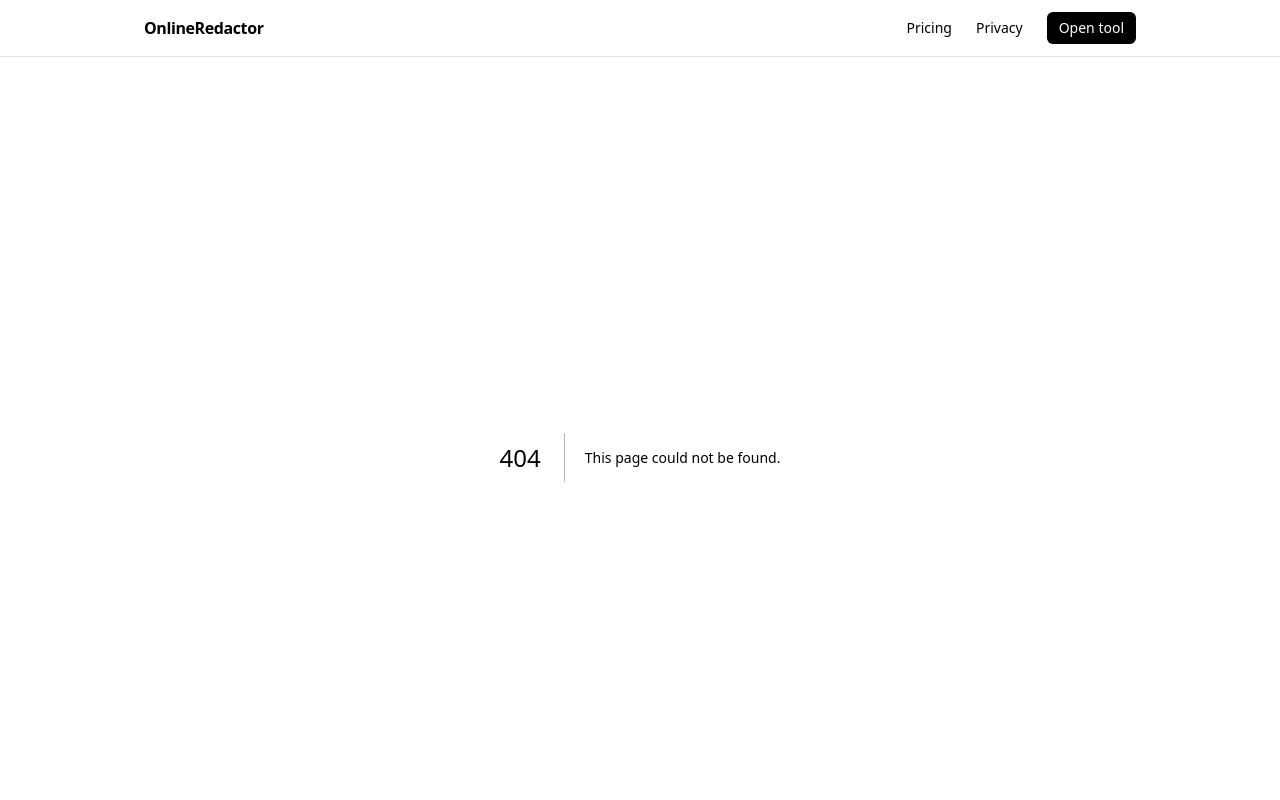
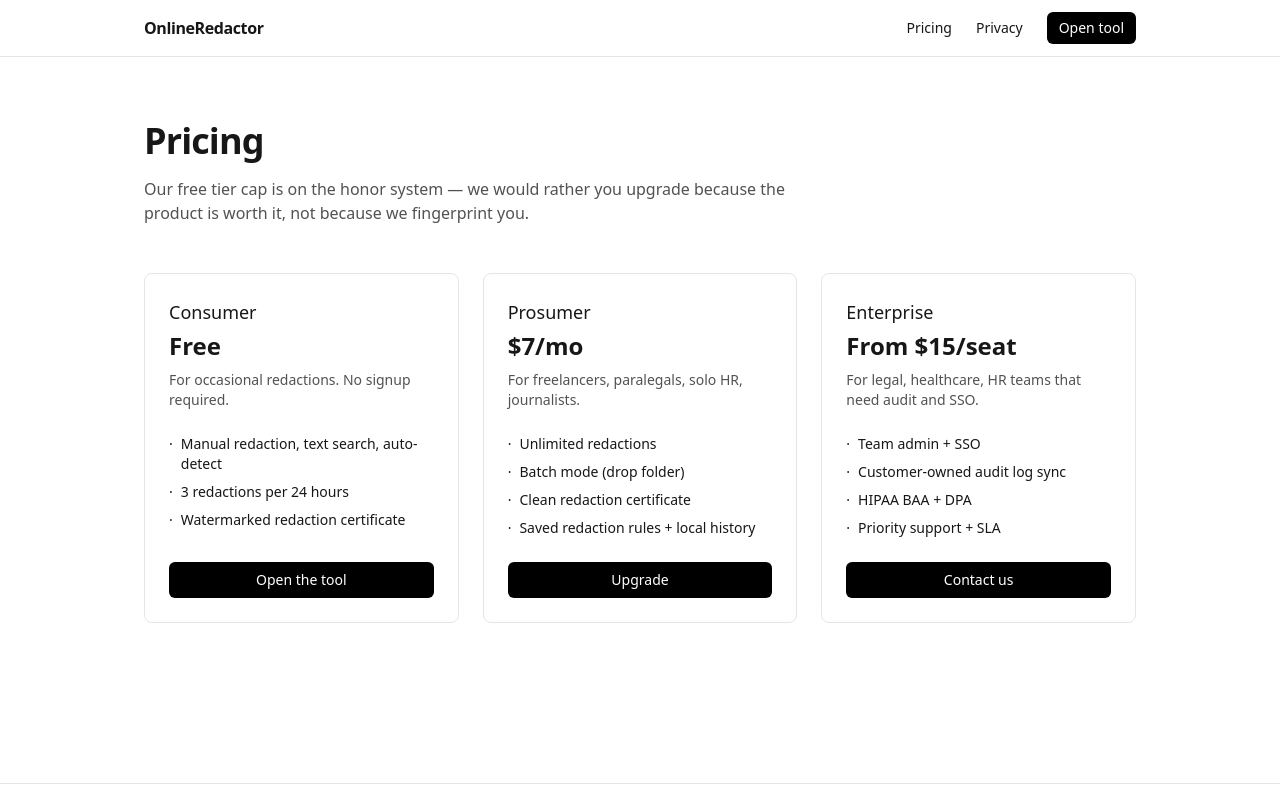
Before and after one commit to CtrlAltMike/onlineredactor, a Next.js app: page /pricing in a window 1280 px wide. Before the commit this address had no page. Shown: the top 800 px of the page. Built offline with nearby package versions, Linux system fonts and the light colour scheme.

Commit message:
feat: add pricing page with three-tier table

```diff
--- /dev/null
+++ b/app/pricing/page.tsx
@@ -0,0 +1,89 @@
+import Link from 'next/link';
+
+type Tier = {
+  name: string;
+  price: string;
+  blurb: string;
+  features: string[];
+  cta: { label: string; href: string };
+};
+
+const tiers: Tier[] = [
+  {
+    name: 'Consumer',
+    price: 'Free',
+    blurb: 'For occasional redactions. No signup required.',
+    features: [
+      'Manual redaction, text search, auto-detect',
+      '3 redactions per 24 hours',
+      'Watermarked redaction certificate',
+    ],
+    cta: { label: 'Open the tool', href: '/app' },
+  },
+  {
+    name: 'Prosumer',
+    price: '$7/mo',
+    blurb: 'For freelancers, paralegals, solo HR, journalists.',
+    features: [
+      'Unlimited redactions',
+      'Batch mode (drop folder)',
+      'Clean redaction certificate',
+      'Saved redaction rules + local history',
+    ],
+    cta: { label: 'Upgrade', href: '/upgrade' },
+  },
+  {
+    name: 'Enterprise',
+    price: 'From $15/seat',
+    blurb: 'For legal, healthcare, HR teams that need audit and SSO.',
+    features: [
+      'Team admin + SSO',
+      'Customer-owned audit log sync',
+      'HIPAA BAA + DPA',
+      'Priority support + SLA',
+    ],
+    cta: { label: 'Contact us', href: 'mailto:sales@onlineredactor.com' },
+  },
+];
+
+export default function PricingPage() {
+  return (
+    <main className="max-w-5xl mx-auto px-4 pt-16 pb-24">
+      <header className="max-w-2xl">
+        <h1 className="text-4xl font-semibold tracking-tight">Pricing</h1>
+        <p className="mt-4 text-neutral-600">
+          Our free tier cap is on the honor system — we would rather you
+          upgrade because the product is worth it, not because we fingerprint
+          you.
+        </p>
+      </header>
+
+      <section className="mt-12 grid md:grid-cols-3 gap-6">
+        {tiers.map((t) => (
+          <div
+            key={t.name}
+            className="rounded-lg border border-neutral-200 p-6 flex flex-col"
+          >
+            <h2 className="text-lg font-medium">{t.name}</h2>
+            <p className="mt-1 text-2xl font-semibold">{t.price}</p>
+            <p className="mt-2 text-sm text-neutral-600">{t.blurb}</p>
+            <ul className="mt-6 space-y-2 text-sm flex-1">
+              {t.features.map((f) => (
+                <li key={f} className="flex gap-2">
+                  <span aria-hidden>·</span>
+                  <span>{f}</span>
+                </li>
+              ))}
+            </ul>
+            <Link
+              href={t.cta.href}
+              className="mt-6 rounded-md bg-black text-white text-center px-4 py-2 text-sm"
+            >
+              {t.cta.label}
+            </Link>
+          </div>
+        ))}
+      </section>
+    </main>
+  );
+}
```
Also changed, not shown: 1 other file (tests, documents, lock files or other folders).
